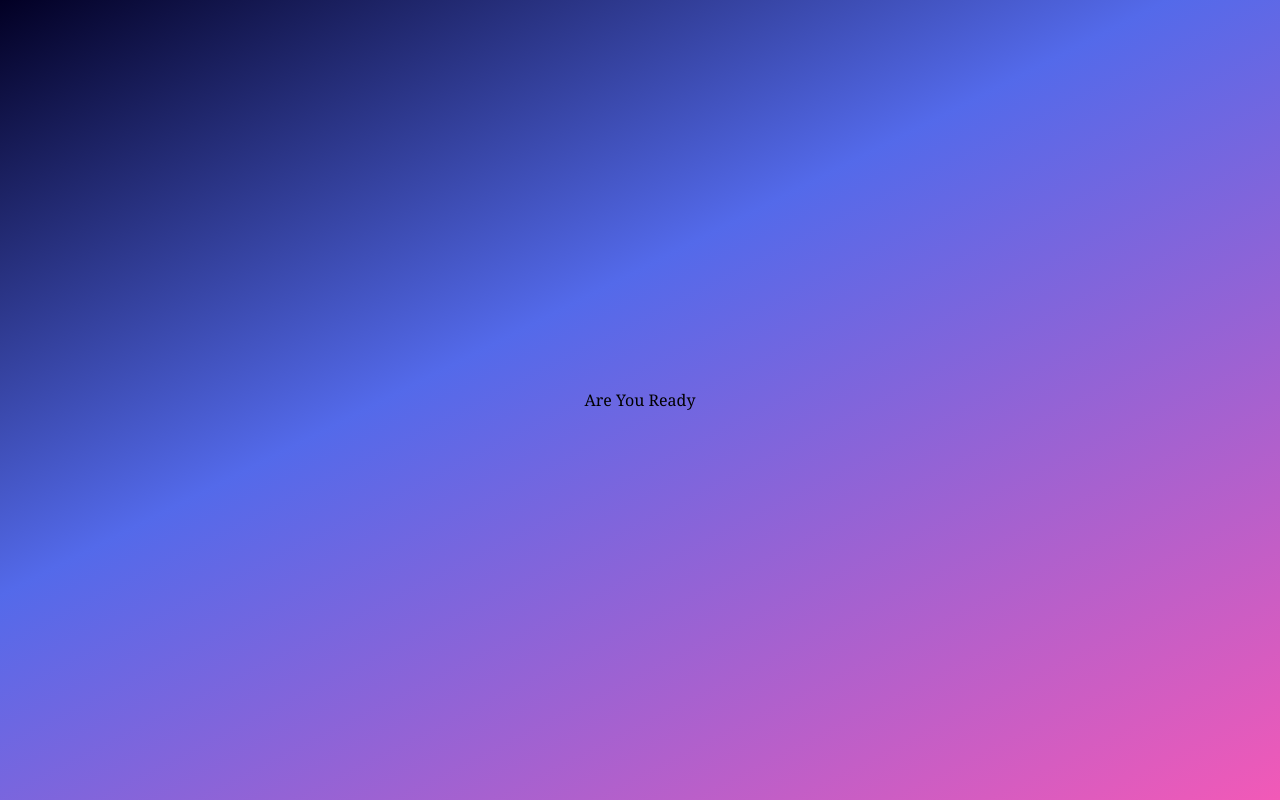
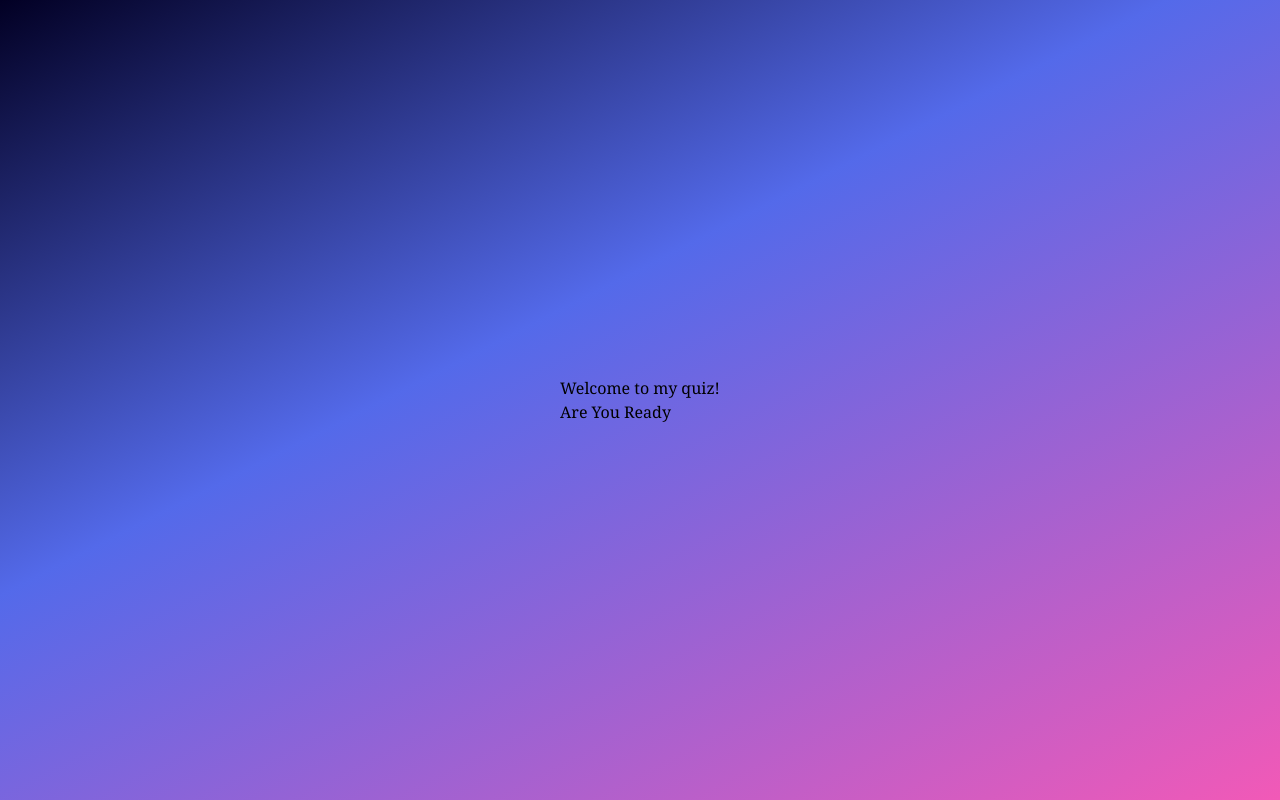
Before and after one commit to ajmircoder/AgentInsightsProject, a React (Vite) app: page / in a window 1280 px wide. Built offline with nearby package versions, Linux system fonts and the light colour scheme.

Commit message:
just added text in front

```diff
--- a/src/App.jsx
+++ b/src/App.jsx
@@ -15,9 +15,15 @@ export default function App() {
     <div>
       {quizStarted ? <Quiz quizStarted={quizStarted} setQuizStarted={setQuizStarted} /> :
         <div className="center-div">
+          <div>
+          <p className=' mb-2 text-xl font-bold'>Welcome to my quiz!</p>
           <button type="button" onClick={() => {
             setInStore()
-          }} className="text-white bg-gradient-to-r from-green-400 via-green-500 to-green-600 hover:bg-gradient-to-br focus:ring-4 focus:outline-none focus:ring-green-300 dark:focus:ring-green-800 font-medium rounded-lg text-xl px-5 py-2.5 text-center me-2 mb-2">Are You Ready</button>
+          }} className="text-white bg-gradient-to-r from-green-400 via-green-500
+          to-green-600 hover:bg-gradient-to-br focus:ring-4 focus:outline-none focus:ring-green-300
+           dark:focus:ring-green-800 font-medium rounded-lg text-xl px-5 py-2.5 text-center me-2">Are You Ready</button>
+          </div>
+
         </div>}
     </div>
   )
--- a/src/Components/Quiz.jsx
+++ b/src/Components/Quiz.jsx
@@ -105,7 +105,6 @@ export default function Quiz({ quizStarted, setQuizStarted }) {
         setScore(0);
         setViolationCount(0);
     }
-
     useEffect(() => {
         if (questionNum > 9) {
             setShowResult(true)
```
